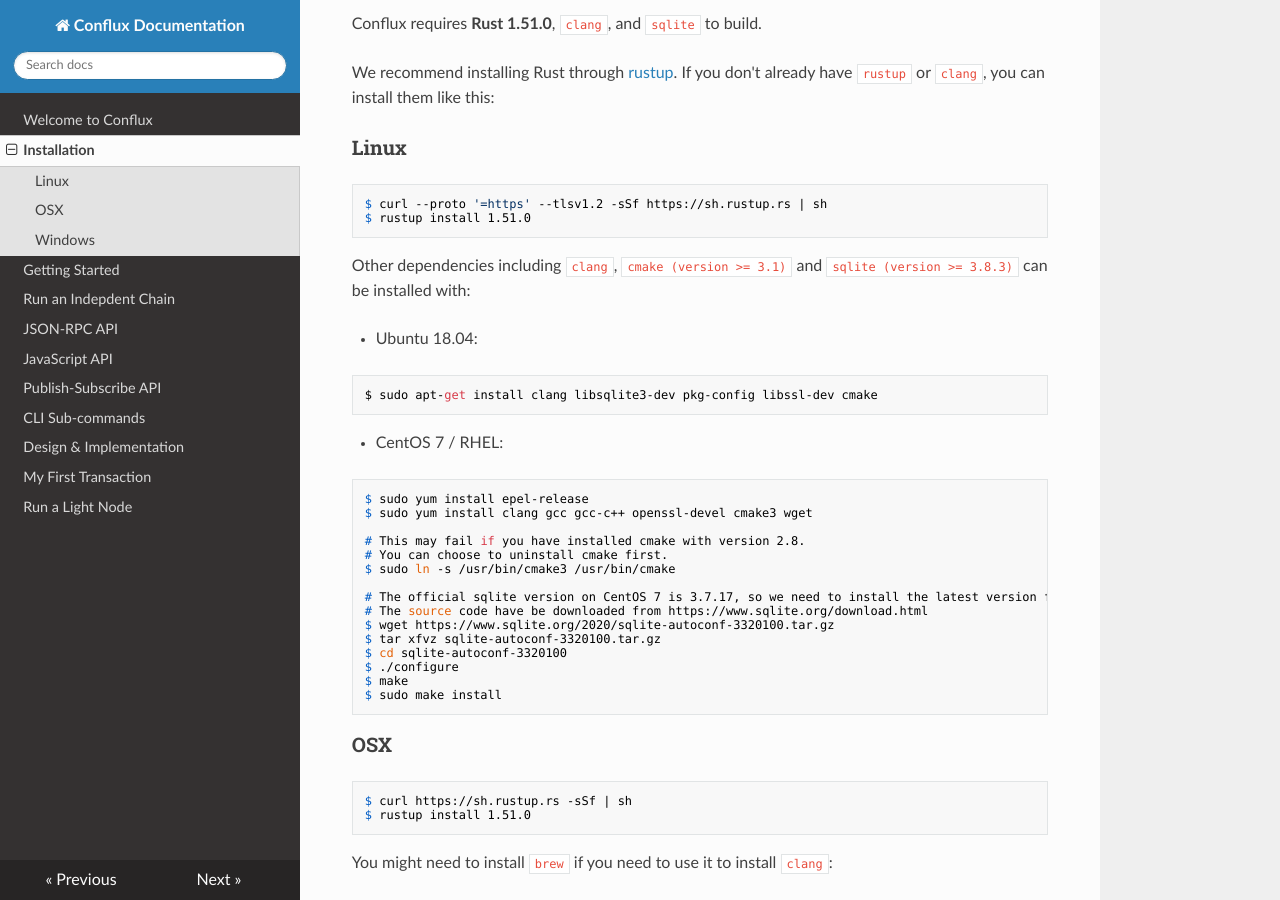
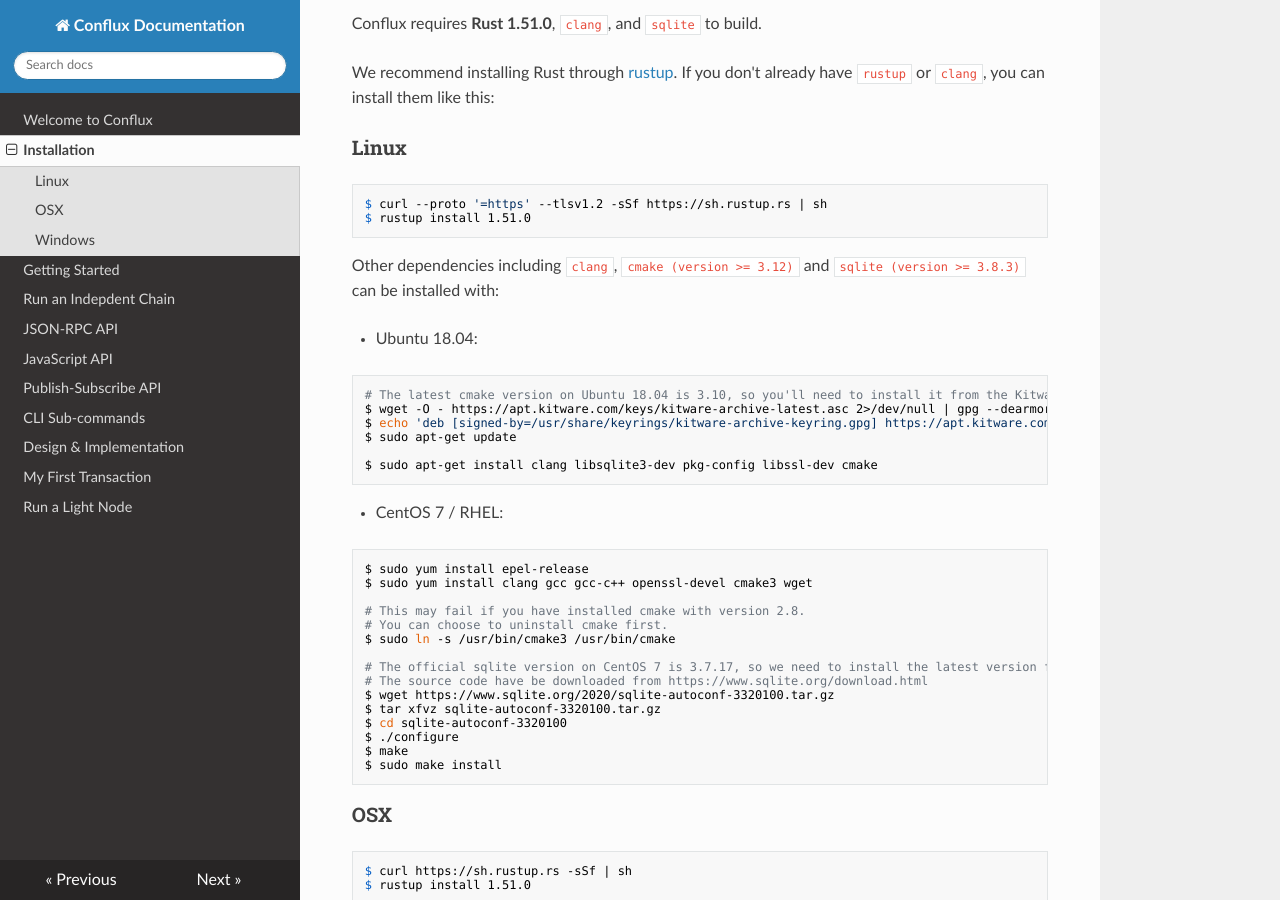
Before and after one commit to Conflux-Chain/conflux-doc, an MkDocs documentation site: the page built from docs/install.md, in a window 1280 px wide and 900 px high, scrolled down 191 px. Built offline with MkDocs 1.6.1, drawn with Linux system fonts in a browser that asks for light colours; nearby versions of some CDN libraries.

Commit message:
Update install.md
Add introduction to upgrade cmake on ubuntu.

````diff
--- a/docs/install.md
+++ b/docs/install.md
@@ -22,17 +22,22 @@
 $ rustup install 1.51.0
 ```
 
-Other dependencies including `clang`, `cmake (version >= 3.1)` and `sqlite (version >= 3.8.3)` can be installed with:
+Other dependencies including `clang`, `cmake (version >= 3.12)` and `sqlite (version >= 3.8.3)` can be installed with:
 
 * Ubuntu 18.04:
 
-```
+```bash
+# The latest cmake version on Ubuntu 18.04 is 3.10, so you'll need to install it from the Kitware repository.
+$ wget -O - https://apt.kitware.com/keys/kitware-archive-latest.asc 2>/dev/null | gpg --dearmor - | sudo tee /usr/share/keyrings/kitware-archive-keyring.gpg >/dev/null
+$ echo 'deb [signed-by=/usr/share/keyrings/kitware-archive-keyring.gpg] https://apt.kitware.com/ubuntu/ bionic main' | sudo tee /etc/apt/sources.list.d/kitware.list >/dev/null
+$ sudo apt-get update
+
 $ sudo apt-get install clang libsqlite3-dev pkg-config libssl-dev cmake
 ```
 
 * CentOS 7 / RHEL:
 
-```
+```bash
 $ sudo yum install epel-release
 $ sudo yum install clang gcc gcc-c++ openssl-devel cmake3 wget
 
````
